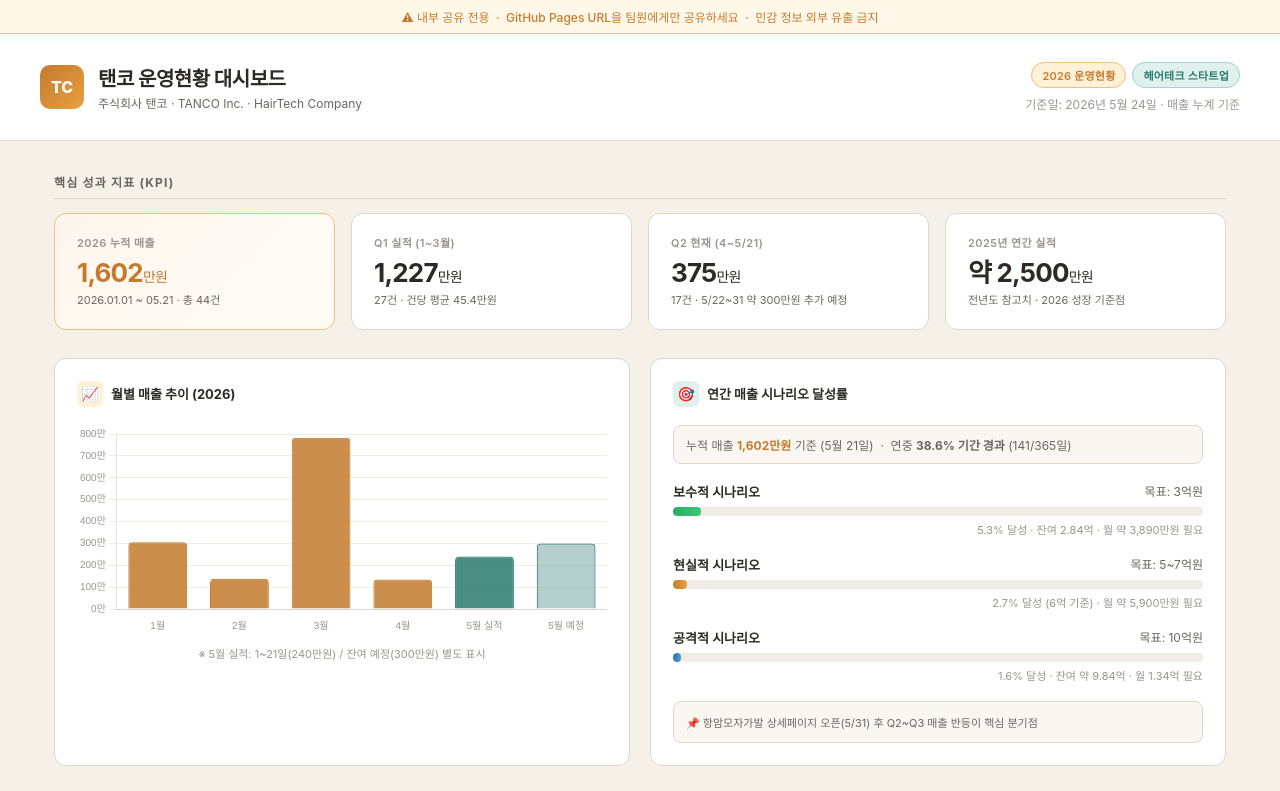
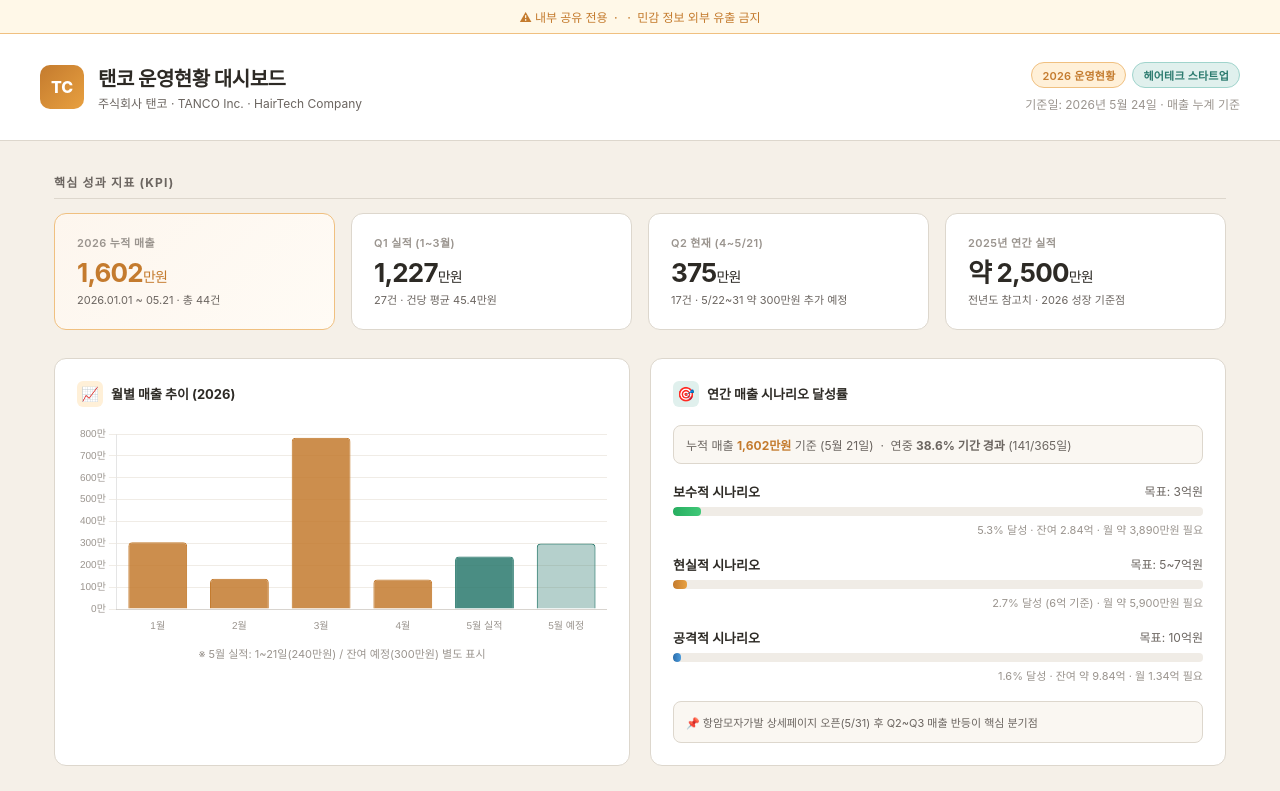
Before and after one commit to syy9191/tanco-dashboard., a plain HTML site: page index.html in a window 1280 px wide. Shown: the top 791 px of the page. Drawn offline with nearby package versions, Linux system fonts and the light colour scheme.

Commit message:
Update index.html

```diff
--- a/index.html
+++ b/index.html
@@ -118,7 +118,7 @@
 <body>
 
 <div class="notice-banner">
-  ⚠ 내부 공유 전용 &nbsp;·&nbsp; GitHub Pages URL을 팀원에게만 공유하세요 &nbsp;·&nbsp; 민감 정보 외부 유출 금지
+  ⚠ 내부 공유 전용 &nbsp;·&nbsp;   &nbsp;·&nbsp; 민감 정보 외부 유출 금지
 </div>
 
 <header>
```
